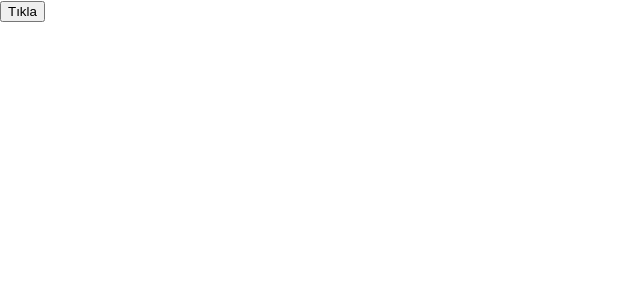
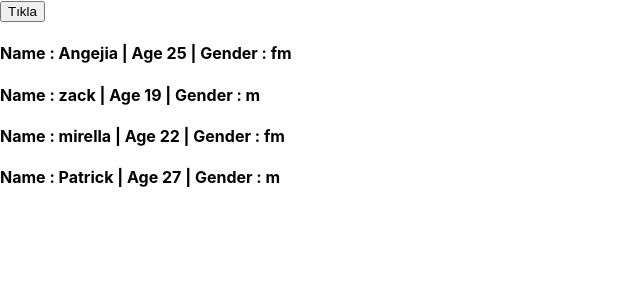
Before and after one commit to akdemirsafak/ReactBasics, a React (Create React App) app in the folder js-objects/: page / in a window 1280 px wide. Shown: the top 300 px of the page, without its empty margins (0-640 px from the left). Built offline with nearby package versions, Linux system fonts and the light colour scheme.

Commit message:
Filters added.

```diff
--- a/js-objects/src/App.js
+++ b/js-objects/src/App.js
@@ -1,40 +1,34 @@
 import React,{ useState } from 'react';
 function App() {
 
-  const[students,setStudents]= useState([]); //useState() içerisinde bir değer vermemizin sebebi null check yapmak istemeemizden dolayı.
+  const[ friends, setFriends ]= useState([
+    {id:1,name:"Angejia",age:25,gender:"fm"},
+    {id:2,name:"zack",age:19,gender:"m"},
+    {id:3,name:"mirella",age:22,gender:"fm"},
+    {id:4,name:"Patrick",age:27,gender:"m"}
+    ]
+  );
 
   const clickHandle=()=>{
+    const someFriends=friends.filter((friend)=>friend.gender==="fm");
 
-    const friends=[];
-    friends.push({id:1,name:"anna",age:25,gender:"fm"})
-    friends.push({id:2,name:"zack",age:19,gender:"m"})
-    friends.push({id:3,name:"mirella",age:22,gender:"fm"})
-    friends.push({id:4,name:"Patrick",age:27,gender:"m"});
+    // setFriends(friends.filter(friend=>friend.age<=19)); //tek değer gelse de bu değer bir array içerisinde gelir.
+    // console.log(friends.filter(friend=>friend.age<=19));
+    //console.log(someFriends);
 
 
-    setStudents(friends);
+    //setFriends([...someFriends]);
+    setFriends([...friends.filter((friend)=>friend.gender==="fm"), {id:123,name:"joe",age:15,gender:"m"}]);  //Burada yeni dizi oluşturmadan filtreleme yaptık. 3 noktanın önemi burada ortaya çıkıyor.Aslında bir dizi var fakat bir isimle tanımlaması yapılmadı.
+    setFriends([...someFriends, {id:123,name:"joe",age:15,gender:"m"}]);
+  };
 
-    //console.log(students);
-
-    for (let index = 0; index < friends.length; index++) {
-      console.log(friends[index]);
-    }
-
-
-    };
   return (
     <div className="App">
     <button onClick={()=>clickHandle()}>Tıkla</button>
     {
-      students.map((student)=>{
-        return <h4 key={student.id} >Name : {student.name} | Age {student.age} | Gender : {student.gender}</h4>
-
-        //eğer state'in başlangıç değeri olmasaydı aşağıdaki kullanım yapılabilirdi.:
-        // students && students.map((student)=>{
-        // return <h4 key={student.id} >Name : {student.name} | Age {student.age} | Gender : {student.gender}</h4>
-
+      friends && friends.map((friend)=>{
+        return <h4 key={friend.id} >Name : {friend.name} | Age {friend.age} | Gender : {friend.gender}</h4>
       })
-
     }
     </div>
   );
```
